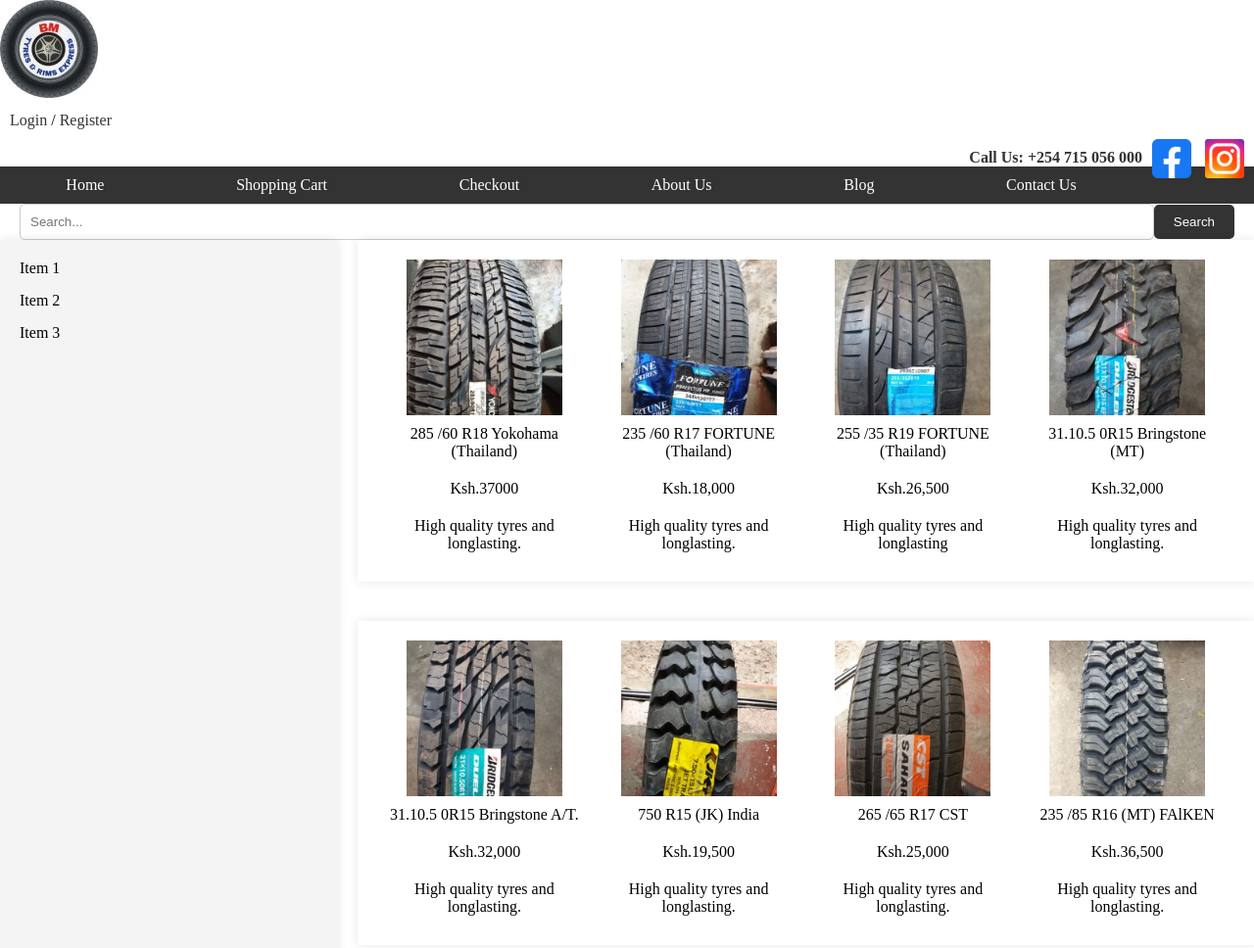
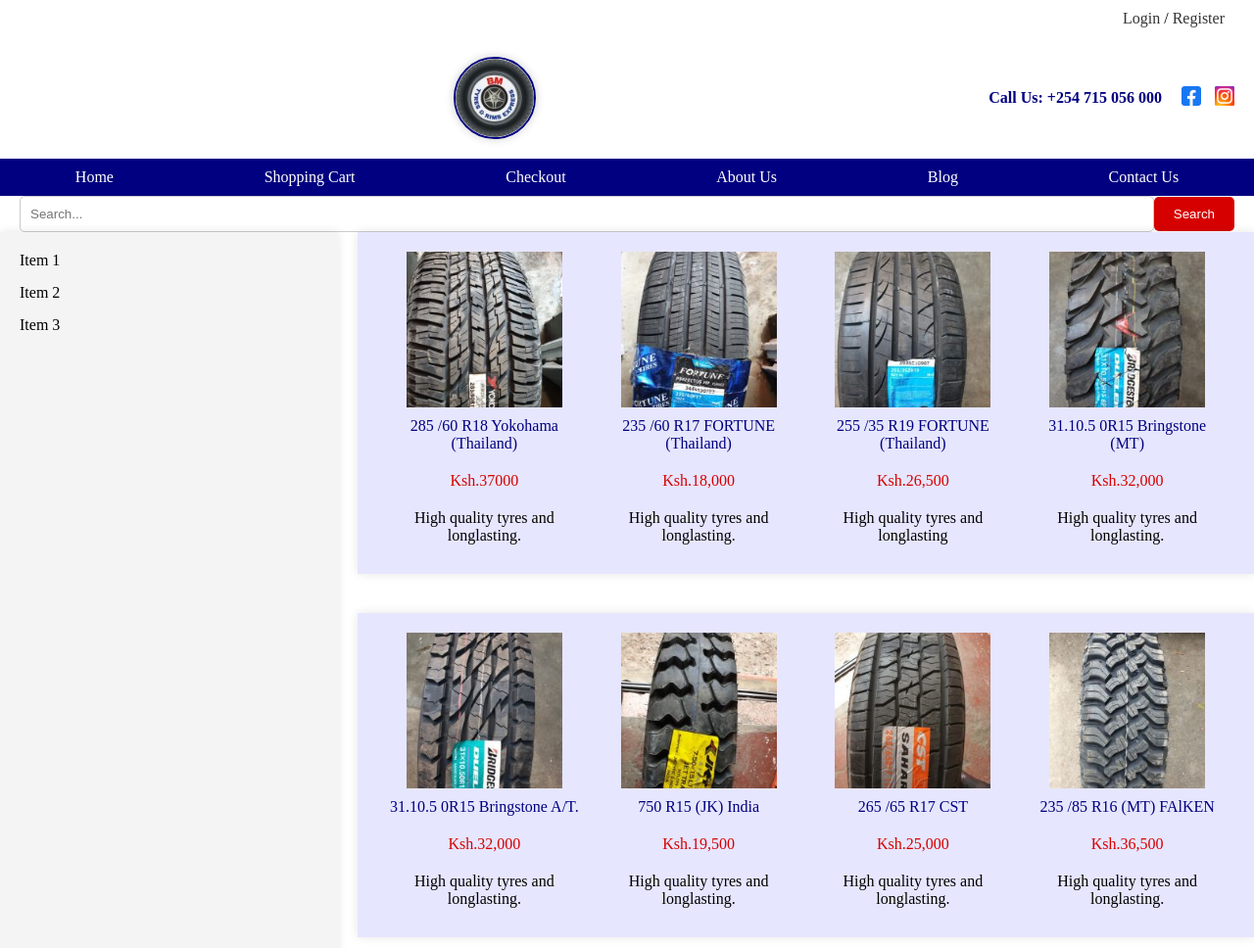
Before and after one commit to Damarice/BM, a plain HTML site: page Index.html in a window 1280 px wide. Shown: the whole page at 98% size. Drawn offline with Linux system fonts and the light colour scheme.

Commit message:
new commit

```diff
--- a/Index.html
+++ b/Index.html
@@ -8,27 +8,41 @@
 </head>
 <body>
     <header>
-        <!-- Logo -->
-        <div class="logo">
-            <img src="images/logo.jpg" alt="">
-        </div>
 
-
+        <!-- Parent container with clearfix -->
+<div class="clearfix">
     <!-- Login/Register (to the right of the search bar) -->
     <div class="login-register">
         <a href="login.html">Login</a> / <a href="register.html">Register</a>
     </div>
 
-        <!-- Social Media Icons (aligned to the right) -->
-        <div class="social-icons">
-            <a href="https://www.facebook.com/bmtyresrims" class="social-icon"><img src="images/fb.png" alt="Facebook"></a>
-            <a href="https://www.instagram.com/bmtyresandrimsexpress/" class="social-icon"><img src="images/ig.png" alt="Instagram"></a>
+    <!-- Add other elements in this container that should be alongside the login/register, if any. -->
 </div>
 
-        <!-- Phone Number (below social media icons) -->
+<!-- Top Bar Container -->
+<div class="top-bar">
+    <!-- Logo -->
+    <div class="logo">
+        <img src="images/logo.jpg" alt="Company Logo">
+    </div>
+
+    <!-- Phone Number -->
     <div class="phone-number">
         <p>Call Us: +254 715 056 000</p>
     </div>
+
+    <!-- Social Media Icons -->
+    <div class="social-icons">
+        <a href="https://www.facebook.com/bmtyresrims" class="social-icon">
+            <img src="images/fb.png" alt="Facebook">
+        </a>
+        <a href="https://www.instagram.com/bmtyresandrimsexpress/" class="social-icon">
+            <img src="images/ig.png" alt="Instagram">
+        </a>
+    </div>
+</div>
+
+
 
         <!-- Navigation Bar -->
         <nav>
--- a/styles.css
+++ b/styles.css
@@ -1,6 +1,40 @@
+/* Reset default margin and padding */
+body {
+  margin: 0;
+  padding: 0;
+}
+
+/* Top Bar Styles */
+.top-bar {
+  display: flex;
+  justify-content: space-between;
+  align-items: center;
+  padding-right: 10px;  /* Retain the right padding if needed */
+  padding-top: 10px;   /* Retain the top padding if needed */
+  padding-bottom: 10px; /* Retain the bottom padding if needed */
+}
+
+.logo {
+  flex-shrink: 0;
+  width: 80px;
+  height: 80px;
+  border-radius: 50%;
+  overflow: hidden;
+  border: 2px solid #000080;
+  box-shadow: 0px 0px 10px rgba(0, 0, 0, 0.2);
+  margin-right: 20px;
+}
+
+.logo img {
+  display: block;
+  width: 100%;
+  height: 100%;
+  object-fit: cover;
+}
+
 /* Style the navbar */
 nav {
-  background-color: #333;
+  background-color: #000080; /* primary blue color */
   color: white;
 }
 
@@ -24,14 +58,26 @@ nav a {
 
 /* Change link color on hover */
 nav a:hover {
-  color: #00aaff;
+  color: #d70000;
 }
 
-/* Logo */
+.logo {
+  width: 80px; /* Adjust as necessary */
+  height: 80px;
+  border-radius: 50%; /* Makes it circular */
+  overflow: hidden; /* Ensures the image is contained within the circle */
+  border: 2px solid #000080; /* Border in primary blue color, adjust as necessary */
+  box-shadow: 0px 0px 10px rgba(0, 0, 0, 0.2); /* Provides a subtle shadow */
+  margin: 10px auto; /* Centrally aligns and provides some space above and below the logo */
+}
+
 .logo img {
-  max-width: 100%;
-  height: auto;
+  display: block;
+  width: 100%; /* Ensures the image takes the full width of the .logo div */
+  height: 100%; /* Ensures the image takes the full height of the .logo div */
+  object-fit: cover; /* Ensures the aspect ratio of the image is maintained */
 }
+
 
 /* Search Bar */
 .search-bar {
@@ -49,7 +95,7 @@ nav a:hover {
 }
 
 .search-bar button {
-  background-color: #333;
+  background-color: #d70000; /* secondary red color */
   color: white;
   border: none;
   border-radius: 5px;
@@ -59,6 +105,7 @@ nav a:hover {
 
 /* Login/Register */
 .login-register {
+  float: right; /* Floats the element to the far right */
   margin-right: 20px; /* Adjust margins as needed */
   padding: 10px;
 }
@@ -66,6 +113,12 @@ nav a:hover {
 .login-register a {
   text-decoration: none;
   color: #333;
+}
+
+.clearfix::after {
+  content: "";
+  display: table;
+  clear: both;
 }
 
 /* Responsive adjustments if needed */
@@ -79,9 +132,15 @@ nav a:hover {
   }
 }
 
-/* Social Media Icons (aligned to the right) */
+/* Contact Container holding Phone Number and Social Icons */
+.contact-container {
+  display: flex;
+  justify-content: flex-end; /* Align children to the right */
+  align-items: center; /* Vertically center-align items */
+}
+
+/* Social Media Icons */
 .social-icons {
-  float: right;
   margin-left: 10px; /* Adjust margin as needed */
 }
 
@@ -90,23 +149,23 @@ nav a:hover {
   margin-right: 10px; /* Adjust margin between icons as needed */
 }
 
-/* Set the same width and height for social media icons */
 .social-icon img {
-  width: 40px; /* Adjust the size as needed */
-  height: 40px; /* Adjust the size as needed */
+  width: 20px;
+  height: 20px;
 }
 
-/* Phone Number (below social media icons) */
+/* Phone Number */
 .phone-number {
   text-align: right; /* Align the text to the right */
-  margin-top: 10px; /* Adjust margin as needed */
+  margin: 0 10px 0 0; /* Margin to separate it from the adjacent .social-icons */
 }
 
 .phone-number p {
-  color: #333;
+  color: #000080; /* primary blue color */
   font-weight: bold;
   margin: 0;
 }
+
 /* Resetting some default styles */
 body, h3, ul {
   margin: 0;
@@ -151,7 +210,7 @@ main {
   justify-content: space-between; /* Distributes the products evenly within the card */
   padding: 20px;
   box-shadow: 0px 0px 10px rgba(0, 0, 0, 0.1);
-  background-color: #fff;
+  background-color: #e6e6ff; /* light blue background for card */
   margin-bottom: 20px; /* Adds space between product cards when they stack */
 }
 
@@ -168,7 +227,19 @@ main {
   height: auto;
 }
 
-.product-title, .product-price, .product-description {
+.product-title {
+  text-align: center;
+  margin: 10px 0;
+  color: #000080; /* primary blue color */
+}
+
+.product-price {
+  text-align: center;
+  margin: 10px 0;
+  color: #d70000; /* secondary red color */
+}
+
+.product-description {
   text-align: center;
   margin: 10px 0;
 }
```
Lines whose indentation alone changed are shown as unchanged.
